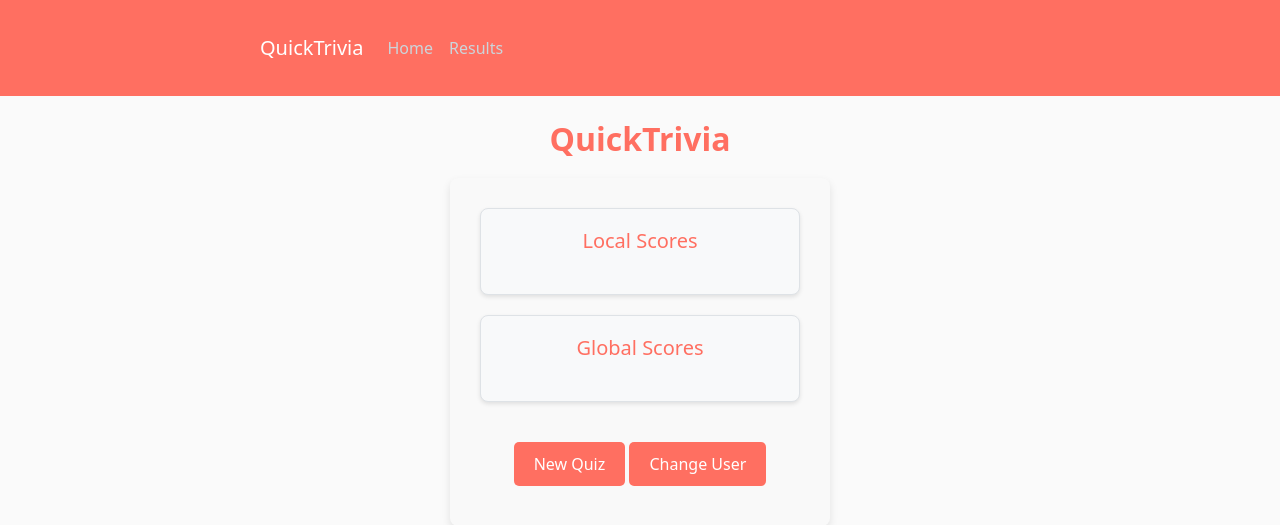
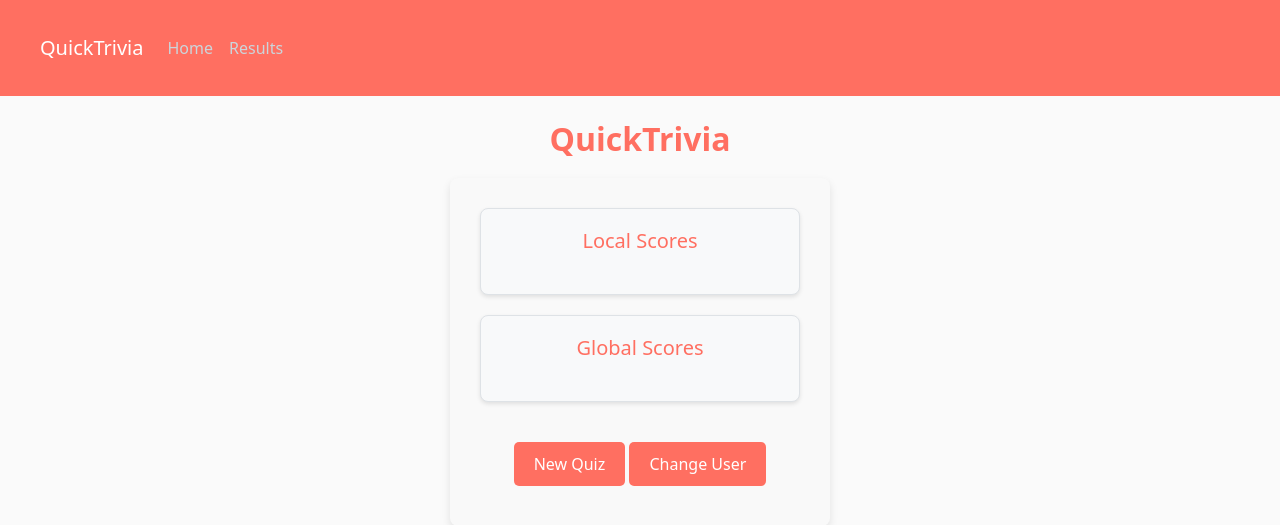
Before and after one commit to kaleb-asfaw/QuickTrivia, a Python web app: template frontend/templates/results.html in a window 1280 px wide. Shown: the top 525 px of the page. Run offline with Jinja, Linux system fonts and the light colour scheme; the template is opened without the code that fills it, so the values that code supplies are empty.

Commit message:
fix styling

```diff
--- a/frontend/static/main.css
+++ b/frontend/static/main.css
@@ -224,9 +224,19 @@ select {
 .container {
     border-radius: 8px;
     padding: 20px;
-    padding-top: 20px;
+    /* padding-top: 20px; */
     margin: auto;
     max-width: 800px;
+}
+
+/* used in nav bar */
+.container-fluid {
+  border-radius: 8px;
+  padding: 20px;
+  padding-left: 40px;
+  padding-top: 20px;
+  margin: auto;
+  /* max-width: 800px; */
 }
 
 .card {
--- a/frontend/templates/feedback.html
+++ b/frontend/templates/feedback.html
@@ -5,7 +5,7 @@
     <div class="h5 right">{{ username }}</div>
 </div>
 
-<div class="container mt-5">
+<div class="container">
     <div id="questionCounter" class="h4 mb-3">Question {{ session['current_question'] + 1 }} of 10</div>
         <div class="card mb-3 feedback-card">
             <div class="card-body">
--- a/frontend/templates/gamepage.html
+++ b/frontend/templates/gamepage.html
@@ -7,7 +7,7 @@
     <div class="h5 right">{{ username }}</div>
 </div>
 
-<div class="container mt-5">
+<div class="container">
     <div id="questionCounter" class="h4 mb-3">Question {{ session['current_question'] + 1 }} of 10</div>
 
     <form id="quizForm" action="/feedback" method="post">
@@ -81,7 +81,7 @@
 
 
 <!-- JavaScript for managing question navigation and hidden elements -->
-<script>
+<!-- <script>
 var currentQuestionIndex = 0;
 var totalQuestions = 10;
 
@@ -111,6 +111,6 @@ window.onload = function() {
     // For sequential question display; start by showing the first question
     showNextQuestion();
 };
-</script>
+</script> -->
 
 {% endblock content %}
--- a/frontend/templates/home.html
+++ b/frontend/templates/home.html
@@ -1,6 +1,6 @@
 {% extends "layout.html" %}
 {% block content %}
-    <div class="content">
+    <div class="content" style="max-width: 500px;">
         <p class="center-text">Hi, and welcome to QuickTrivia! Here, you'll be able to test your knowledge on a variety of topics by answering trivia questions! Please enter your username below and select a trivia category to get started.</p>
         <form method="POST" action="{{ url_for('home') }}">
             {{ form.hidden_tag() }}
--- a/frontend/templates/layout.html
+++ b/frontend/templates/layout.html
@@ -12,7 +12,7 @@
 <body>
   <header class="site-header">
     <nav class="navbar navbar-expand-md navbar-dark bg-steel fixed-top">
-      <div class="container">
+      <div class="container-fluid">
         <a class="navbar-brand mr-4" href="/">QuickTrivia</a>
         <button class="navbar-toggler" type="button" data-toggle="collapse" data-target="#navbarToggle" aria-controls="navbarToggle" aria-expanded="false" aria-label="Toggle navigation">
           <span class="navbar-toggler-icon"></span>
```
